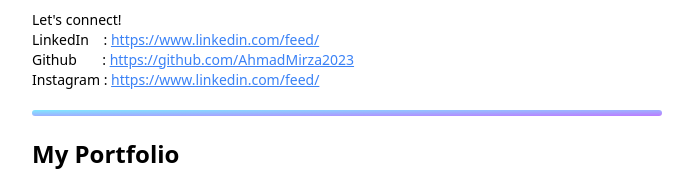
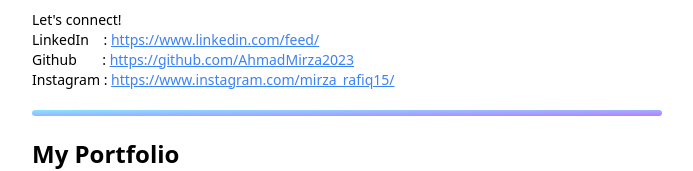
Before and after one commit to Amierza/portfolio-1, a React (Vite) app: page / in a window 1280 px wide. Shown: the part 431-602 px from the top of the page, without its empty margins (293-986 px from the left). Built offline with nearby package versions, Linux system fonts and the light colour scheme.

Commit message:
small updated

```diff
--- a/src/components/Header.jsx
+++ b/src/components/Header.jsx
@@ -58,9 +58,9 @@
           Instagram :{" "}
           <a
             className="underline text-blue-500"
-            href="https://www.linkedin.com/feed/"
+            href="https://www.instagram.com/mirza_rafiq15/"
           >
-            https://www.linkedin.com/feed/
+            https://www.instagram.com/mirza_rafiq15/
           </a>
         </span>
       </div>
--- a/src/constants/index.js
+++ b/src/constants/index.js
@@ -48,6 +48,7 @@
     totalMember: "1",
     as: "Front-End Developer",
     year: "2023",
+    stack: "Flutter",
     urlCode: "https://github.com/AhmadMirza2023/kosAppWithFlutter",
   },
 ];
```
Also changed, not shown: src/assets/favicon.svg.
